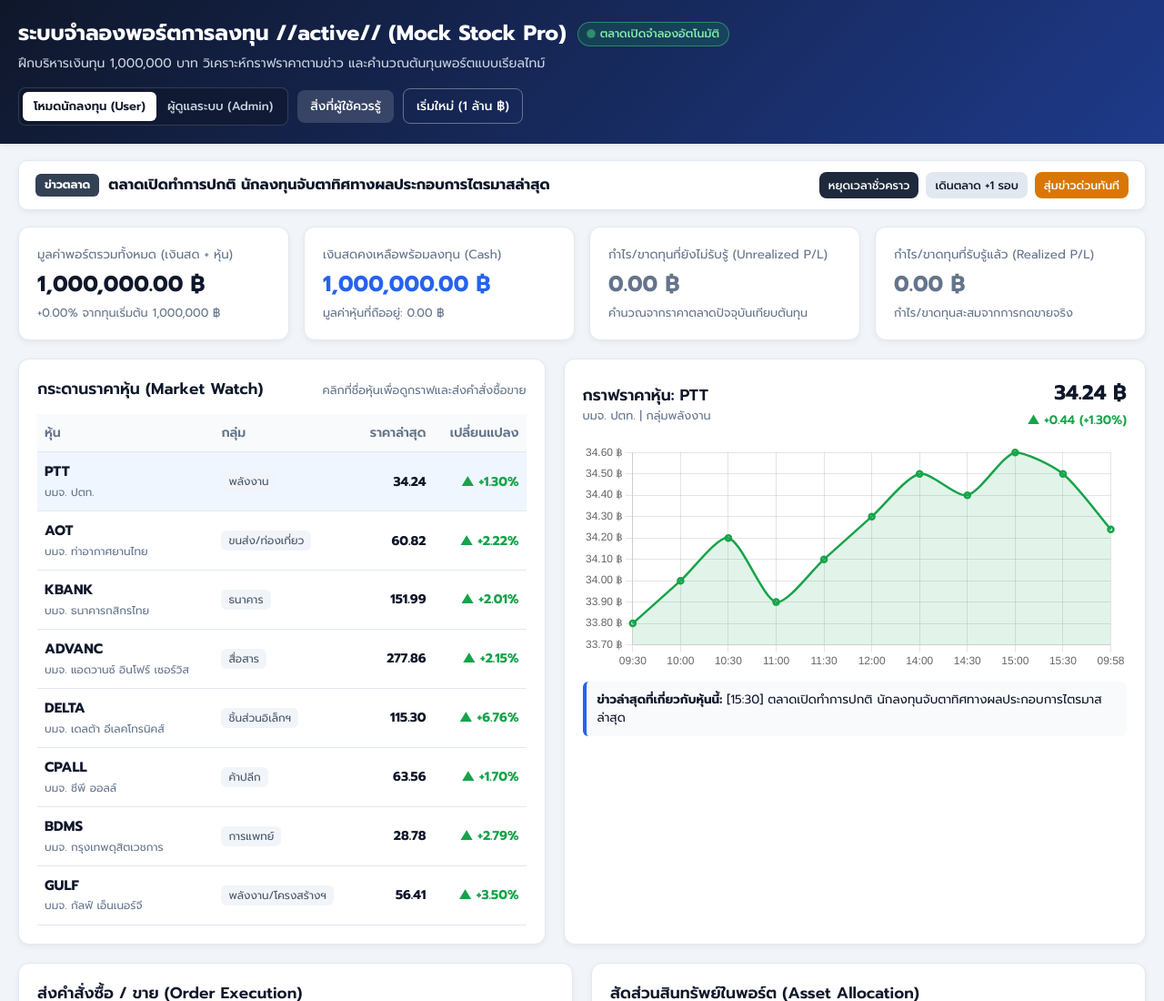
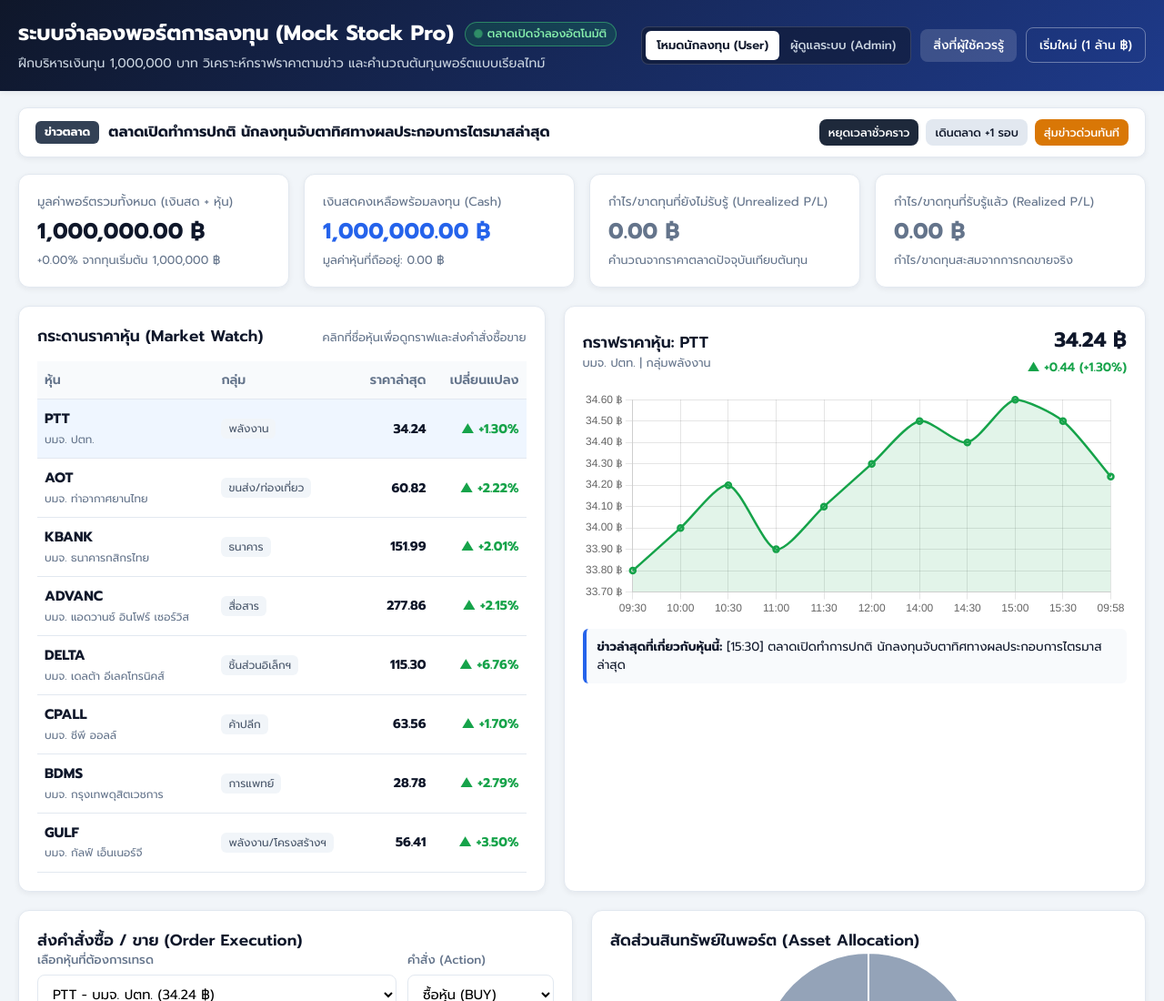
Before and after one commit to 67022142-web/my-profile, a plain HTML site: page STOCK/index.html in a window 1280 px wide. Shown: the top 1100 px of the page at 91% size. Drawn offline with nearby package versions, Linux system fonts and the light colour scheme.

Commit message:
Change tagline

```diff
--- a/STOCK/index.html
+++ b/STOCK/index.html
@@ -17,7 +17,7 @@
     <div class="container header-content">
       <div>
         <div class="title-row">
-          <h1>ระบบจำลองพอร์ตการลงทุน //active// (Mock Stock Pro)</h1>
+          <h1>ระบบจำลองพอร์ตการลงทุน (Mock Stock Pro)</h1>
           <span id="liveBadge" class="live-badge"><span class="dot"></span> ตลาดเปิดจำลองอัตโนมัติ</span>
         </div>
         <p class="subtitle">ฝึกบริหารเงินทุน 1,000,000 บาท วิเคราะห์กราฟราคาตามข่าว และคำนวณต้นทุนพอร์ตแบบเรียลไทม์</p>
```
